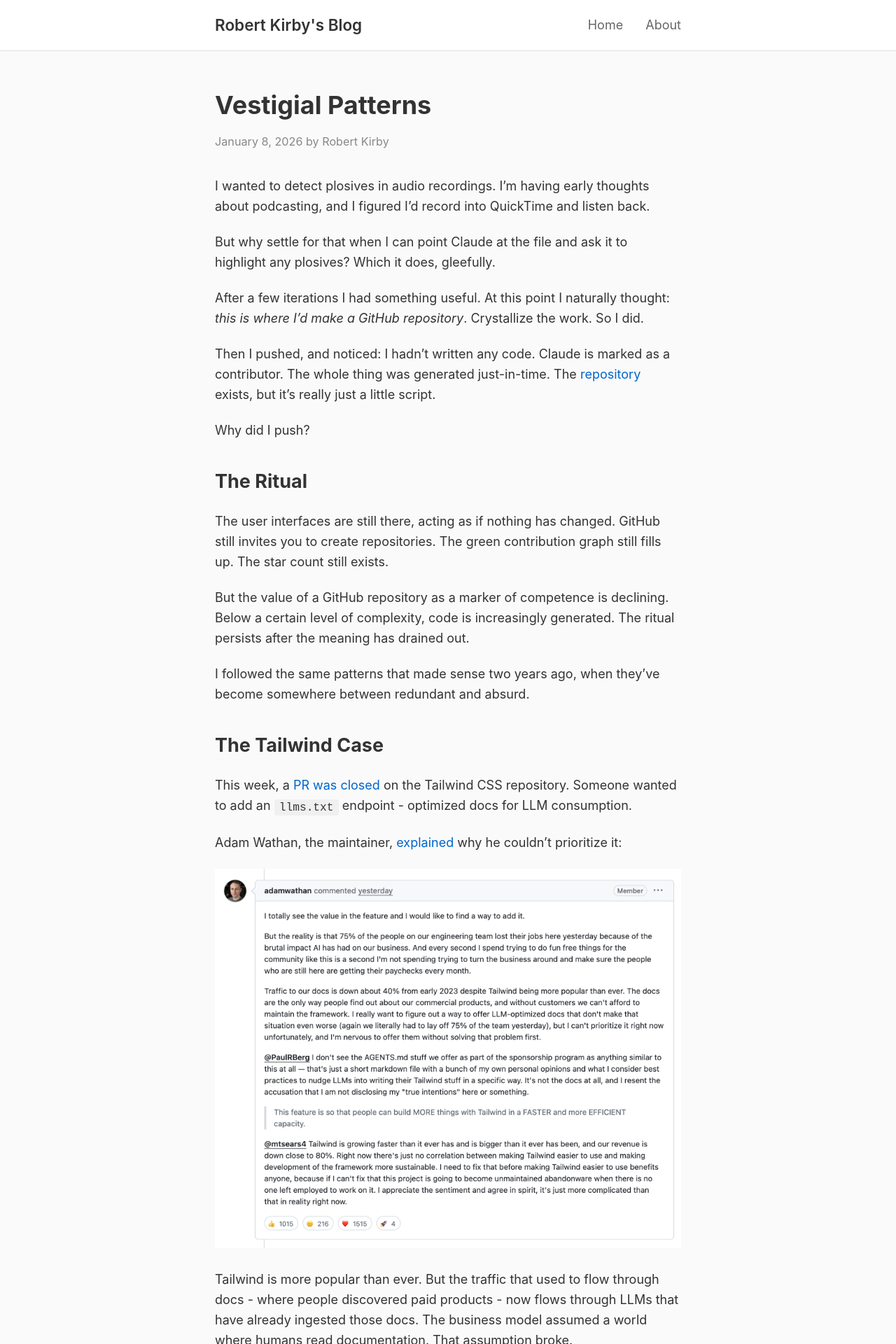
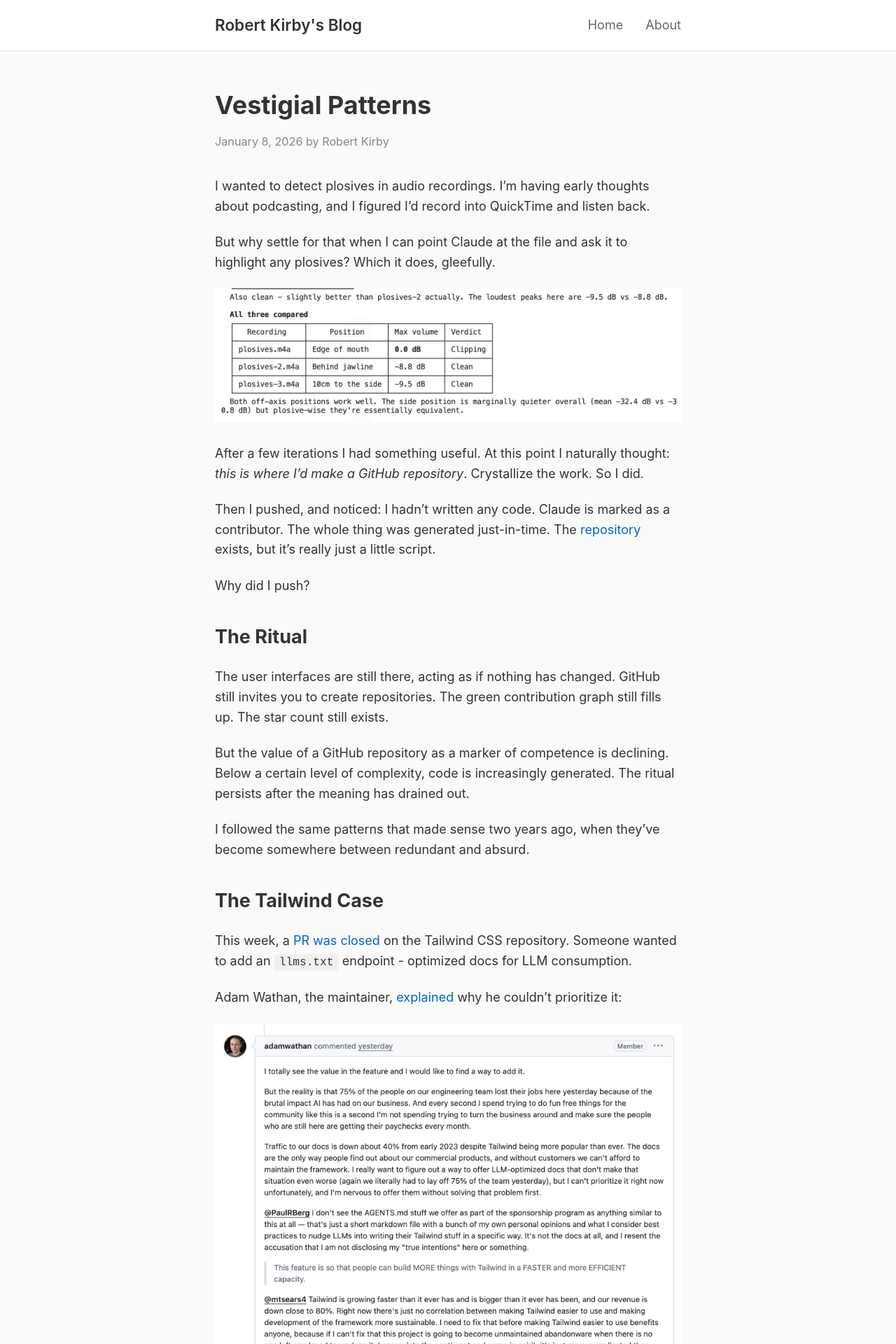
Before and after one commit to rob137/rob137.github.io, a Jekyll site: the page built from _posts/2026-01-08-vestigial-patterns.md, in a window 1280 px wide. Shown: the top 1920 px of the page at 70% size. Built offline with Jekyll 4.4.1, drawn with Linux system fonts in a browser that asks for light colours.

Commit message:
Add plosive analysis screenshot to vestigial patterns post
Co-Authored-By: Claude Opus 4.5 <noreply@anthropic.com>

```diff
--- a/_posts/2026-01-08-vestigial-patterns.md
+++ b/_posts/2026-01-08-vestigial-patterns.md
@@ -9,6 +9,8 @@ excerpt: "I pushed a repo to GitHub out of habit. Then I wondered why."
 I wanted to detect plosives in audio recordings. I'm having early thoughts about podcasting, and I figured I'd record into QuickTime and listen back.
 
 But why settle for that when I can point Claude at the file and ask it to highlight any plosives? Which it does, gleefully.
+
+![Claude's plosive analysis](/assets/images/plosive-analysis.png)
 
 After a few iterations I had something useful. At this point I naturally thought: *this is where I'd make a GitHub repository*. Crystallize the work. So I did.
 
```
Also changed, not shown: assets/images/plosive-analysis.png (added).
